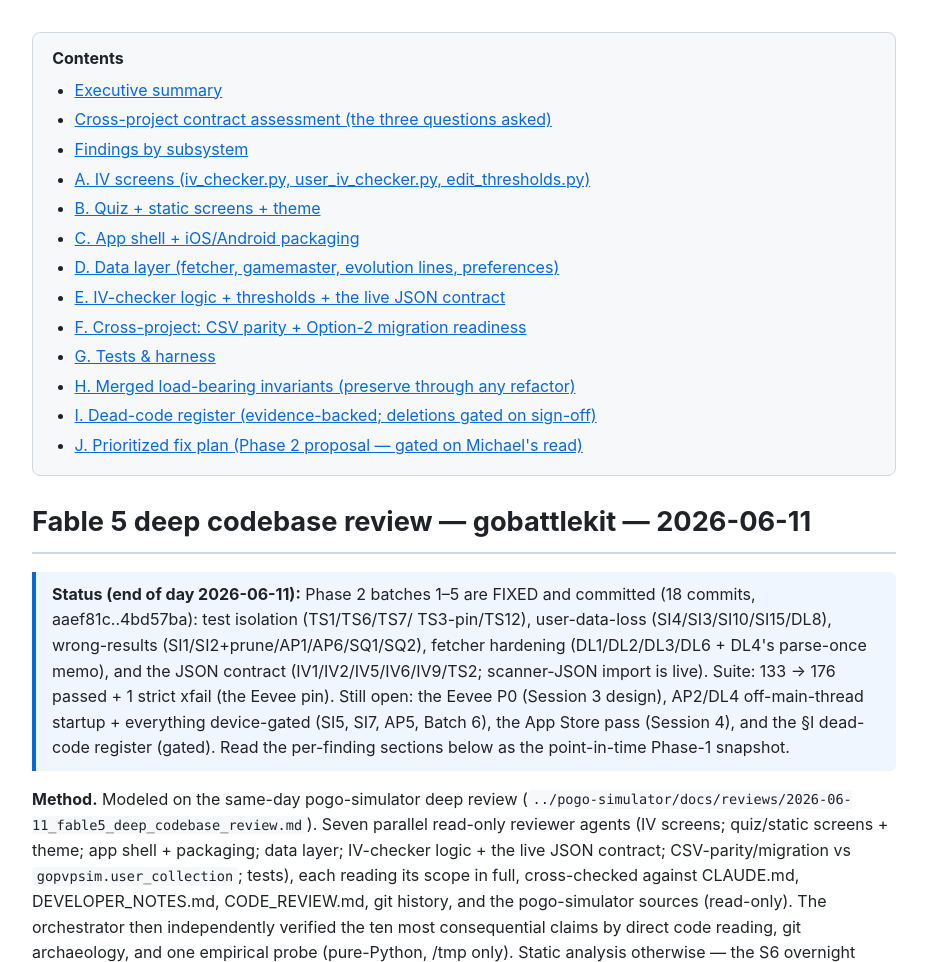
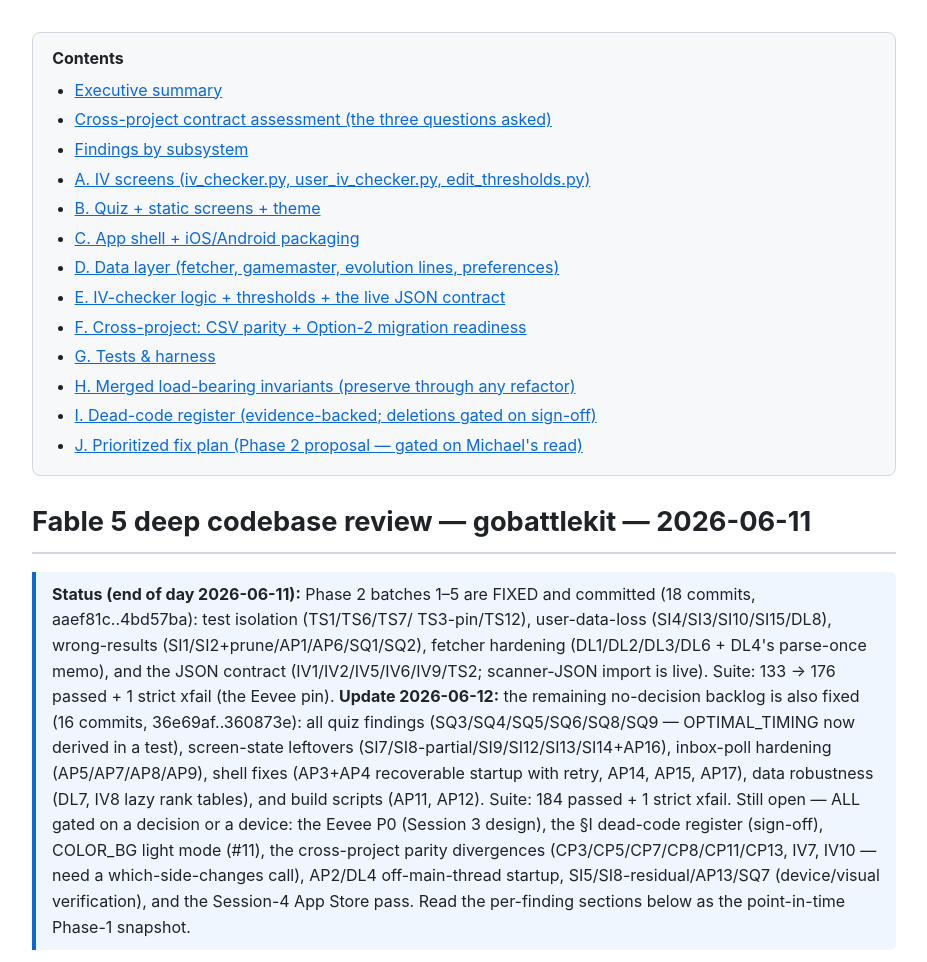
Before and after one commit to mglerner/gobattlekit, a plain HTML site: page docs/reviews/2026-06-11_fable5_deep_codebase_review.html in a window 1280 px wide. Shown: the top 962 px of the page, without its empty margins (176-1103 px from the left). Drawn offline with Linux system fonts and the light colour scheme.

Commit message:
Review doc: record 2026-06-12 chunk (quiz + remaining no-decision fixes)
Co-Authored-By: Claude Fable 5 <noreply@anthropic.com>

```diff
--- a/docs/reviews/2026-06-11_fable5_deep_codebase_review.html
+++ b/docs/reviews/2026-06-11_fable5_deep_codebase_review.html
@@ -28,7 +28,7 @@
 </style></head><body>
 <nav><strong>Contents</strong><ul><li><a href="#s1">Executive summary</a></li><li><a href="#s2">Cross-project contract assessment (the three questions asked)</a></li><li><a href="#s3">Findings by subsystem</a></li><li><a href="#s4">A. IV screens (iv_checker.py, user_iv_checker.py, edit_thresholds.py)</a></li><li><a href="#s5">B. Quiz + static screens + theme</a></li><li><a href="#s6">C. App shell + iOS/Android packaging</a></li><li><a href="#s7">D. Data layer (fetcher, gamemaster, evolution lines, preferences)</a></li><li><a href="#s8">E. IV-checker logic + thresholds + the live JSON contract</a></li><li><a href="#s9">F. Cross-project: CSV parity + Option-2 migration readiness</a></li><li><a href="#s10">G. Tests &amp; harness</a></li><li><a href="#s11">H. Merged load-bearing invariants (preserve through any refactor)</a></li><li><a href="#s12">I. Dead-code register (evidence-backed; deletions gated on sign-off)</a></li><li><a href="#s13">J. Prioritized fix plan (Phase 2 proposal — gated on Michael's read)</a></li></ul></nav>
 <h1>Fable 5 deep codebase review — gobattlekit — 2026-06-11</h1>
-<blockquote><p><strong>Status (end of day 2026-06-11):</strong> Phase 2 batches 1–5 are FIXED and committed (18 commits, aaef81c..4bd57ba): test isolation (TS1/TS6/TS7/ TS3-pin/TS12), user-data-loss (SI4/SI3/SI10/SI15/DL8), wrong-results (SI1/SI2+prune/AP1/AP6/SQ1/SQ2), fetcher hardening (DL1/DL2/DL3/DL6 + DL4's parse-once memo), and the JSON contract (IV1/IV2/IV5/IV6/IV9/TS2; scanner-JSON import is live). Suite: 133 → 176 passed + 1 strict xfail (the Eevee pin). Still open: the Eevee P0 (Session 3 design), AP2/DL4 off-main-thread startup + everything device-gated (SI5, SI7, AP5, Batch 6), the App Store pass (Session 4), and the §I dead-code register (gated). Read the per-finding sections below as the point-in-time Phase-1 snapshot.</p></blockquote>
+<blockquote><p><strong>Status (end of day 2026-06-11):</strong> Phase 2 batches 1–5 are FIXED and committed (18 commits, aaef81c..4bd57ba): test isolation (TS1/TS6/TS7/ TS3-pin/TS12), user-data-loss (SI4/SI3/SI10/SI15/DL8), wrong-results (SI1/SI2+prune/AP1/AP6/SQ1/SQ2), fetcher hardening (DL1/DL2/DL3/DL6 + DL4's parse-once memo), and the JSON contract (IV1/IV2/IV5/IV6/IV9/TS2; scanner-JSON import is live). Suite: 133 → 176 passed + 1 strict xfail (the Eevee pin). <strong>Update 2026-06-12:</strong> the remaining no-decision backlog is also fixed (16 commits, 36e69af..360873e): all quiz findings (SQ3/SQ4/SQ5/SQ6/SQ8/SQ9 — OPTIMAL_TIMING now derived in a test), screen-state leftovers (SI7/SI8-partial/SI9/SI12/SI13/SI14+AP16), inbox-poll hardening (AP5/AP7/AP8/AP9), shell fixes (AP3+AP4 recoverable startup with retry, AP14, AP15, AP17), data robustness (DL7, IV8 lazy rank tables), and build scripts (AP11, AP12). Suite: 184 passed + 1 strict xfail. Still open — ALL gated on a decision or a device: the Eevee P0 (Session 3 design), the §I dead-code register (sign-off), COLOR_BG light mode (#11), the cross-project parity divergences (CP3/CP5/CP7/CP8/CP11/CP13, IV7, IV10 — need a which-side-changes call), AP2/DL4 off-main-thread startup, SI5/SI8-residual/AP13/SQ7 (device/visual verification), and the Session-4 App Store pass. Read the per-finding sections below as the point-in-time Phase-1 snapshot.</p></blockquote>
 <p><strong>Method.</strong> Modeled on the same-day pogo-simulator deep review (<code>../pogo-simulator/docs/reviews/2026-06-11_fable5_deep_codebase_review.md</code>). Seven parallel read-only reviewer agents (IV screens; quiz/static screens + theme; app shell + packaging; data layer; IV-checker logic + the live JSON contract; CSV-parity/migration vs <code>gopvpsim.user_collection</code>; tests), each reading its scope in full, cross-checked against CLAUDE.md, DEVELOPER_NOTES.md, CODE_REVIEW.md, git history, and the pogo-simulator sources (read-only). The orchestrator then independently verified the ten most consequential claims by direct code reading, git archaeology, and one empirical probe (pure-Python, /tmp only). Static analysis otherwise — the S6 overnight chain was running in ../pogo-simulator, so no pytest (doubly justified once TS1 was found), no app launches, no network. This repo's cache (<code>~/Documents/gobattlekit_cache</code>) was confirmed disjoint from <code>gopvpsim_cache</code> before any work ran.</p>
 <p><strong>How to read the status tags:</strong></p>
 <ul>
```
Also changed, not shown: 1 other file.
